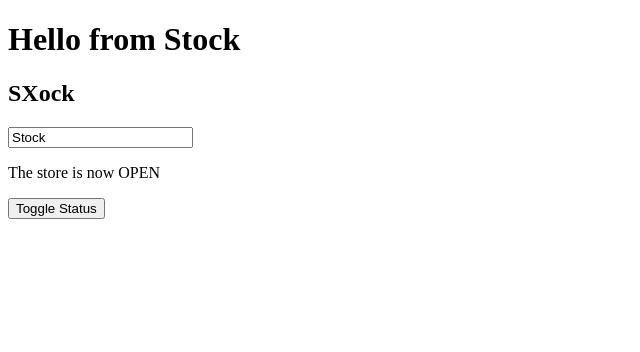
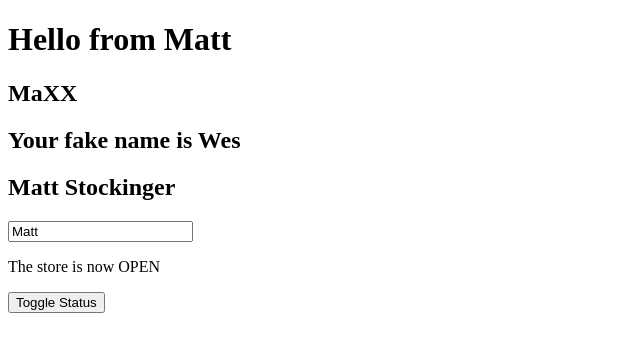
Before and after one commit to matthew-stockinger/svelte-5-basics-youtube, a SvelteKit app: page / in a window 1280 px wide. Shown: the top 352 px of the page, without its empty margins (0-640 px from the left). Built offline with nearby package versions, Linux system fonts and the light colour scheme.

Commit message:
add derived state

```diff
--- a/src/routes/+page.svelte
+++ b/src/routes/+page.svelte
@@ -1,19 +1,22 @@
-<!-- bookmark 28:05 -->
+<!-- bookmark 37:41 -->
 
 <script lang="ts">
 	import Header from './Header.svelte';
-	let name = $state('Stock');
+	let name = $state('Matt');
+	let fullName = $derived(name + ' Stockinger');
+
 	let status: 'OPEN' | 'CLOSED' = $state('OPEN');
-	$inspect(status);
-
-	function toggle() {
-		status = status === 'OPEN' ? 'CLOSED' : 'OPEN';
-	}
 </script>
 
-<Header {name} />
+<Header {name} fakeName="Wes" />
+
+<h2>{fullName}</h2>
 
 <input type="text" bind:value={name} />
 
 <p>The store is now {status}</p>
-<button onclick={toggle}>Toggle Status</button>
+<button
+	onclick={() => {
+		status = status === 'CLOSED' ? 'OPEN' : 'CLOSED';
+	}}>Toggle Status</button
+>
--- a/src/routes/Header.svelte
+++ b/src/routes/Header.svelte
@@ -1,9 +1,16 @@
 <script lang="ts">
-	let { name }: { name: string } = $props();
+	let {
+		name,
+		fakeName = null
+	}: {
+		name: string;
+		fakeName?: string | null;
+	} = $props();
 </script>
 
 <h1>Hello from {name}</h1>
 <h2>{name.replaceAll('t', 'X')}</h2>
+<h2>Your fake name is {fakeName}</h2>
 
 <style>
 </style>
```
